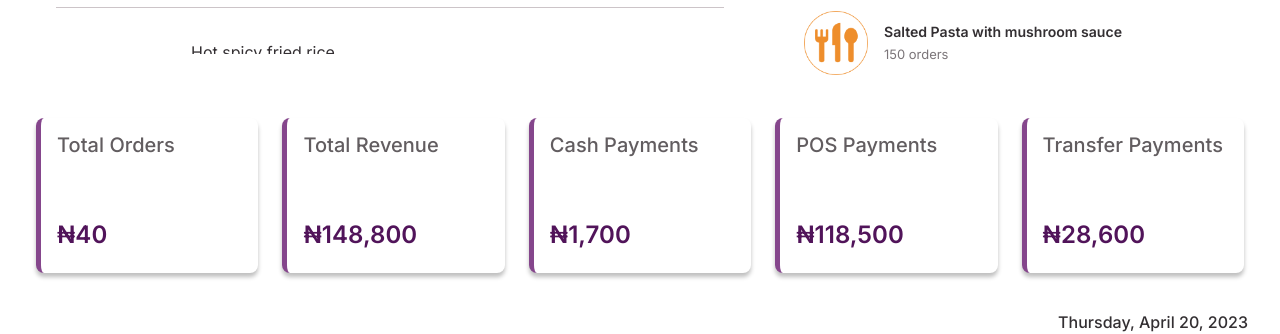
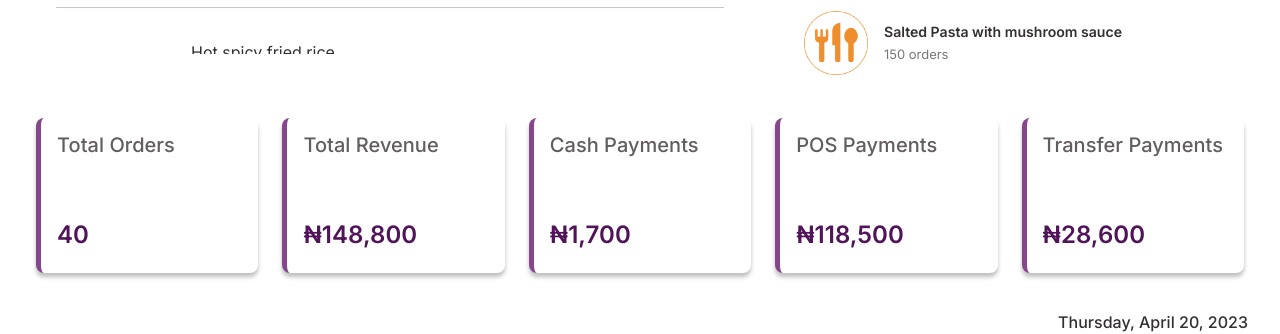
Before and after one commit to King-Mikaelson/vigilant-octo-enigma, a React (Create React App) app: page /test in a window 1280 px wide. Shown: the part 474-808 px from the top of the page. Built offline with nearby package versions, Linux system fonts and the light colour scheme.

Commit message:
Finished up with Admin Dashboard

```diff
--- a/src/components/dashboardCard/index.tsx
+++ b/src/components/dashboardCard/index.tsx
@@ -1,20 +1,20 @@
-import {card} from "../../frontendData/frontendData";
+import { card } from "../../frontendData/frontendData";
 
 function dashboardCard() {
   return (
     <div className="dashboardAdminCard">
-    {
-        card.map((item, index) => (
-            <div key={index} className="dashboardAdminCard__card">
-            <h3>{item.title}</h3>
+      {card.map((item, index) => (
+        <div key={index} className="dashboardAdminCard__card">
+          <h3>{item.title}</h3>
+          {item.title === "Total Orders" ? (
+            <p>{Number(item.amount.toString()).toLocaleString()}</p>
+          ) : (
             <p>₦{Number(item.amount.toString()).toLocaleString()}</p>
-           </div>
-        ))
-
-    }
+          )}
+        </div>
+      ))}
     </div>
-
-  )
+  );
 }
 
-export default dashboardCard
+export default dashboardCard;
```
